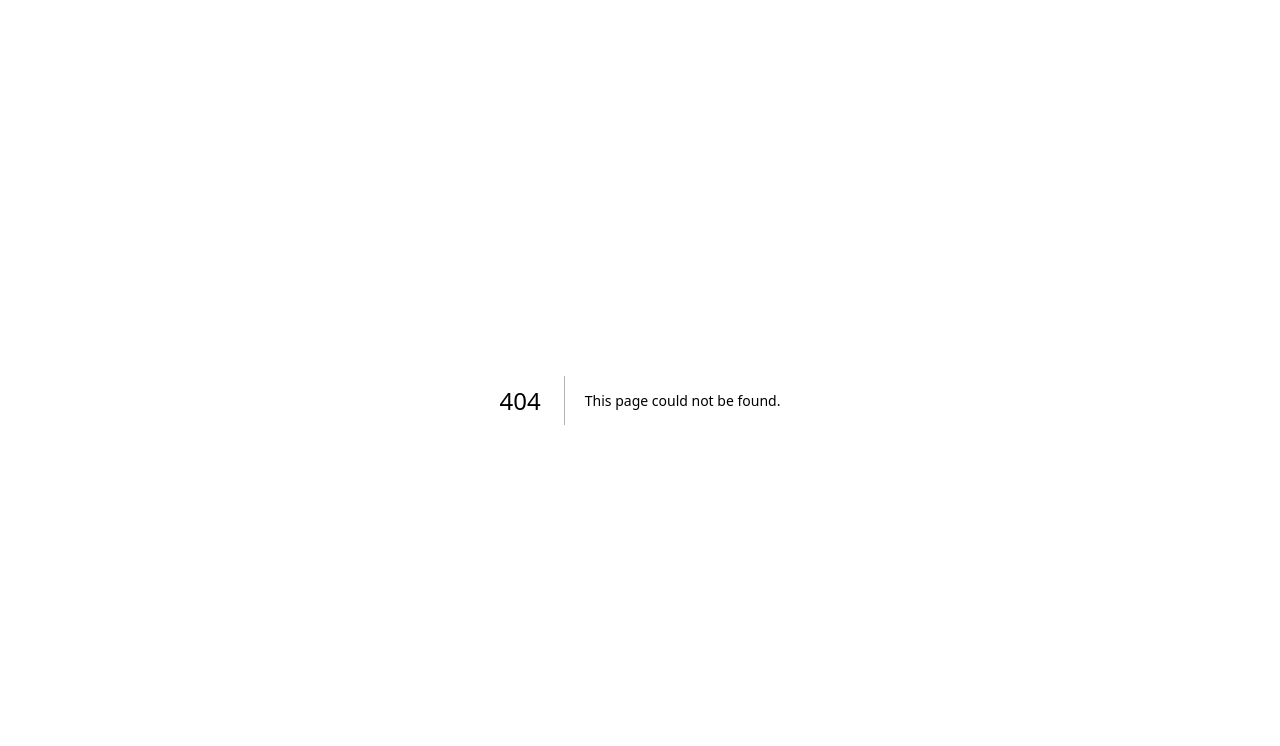
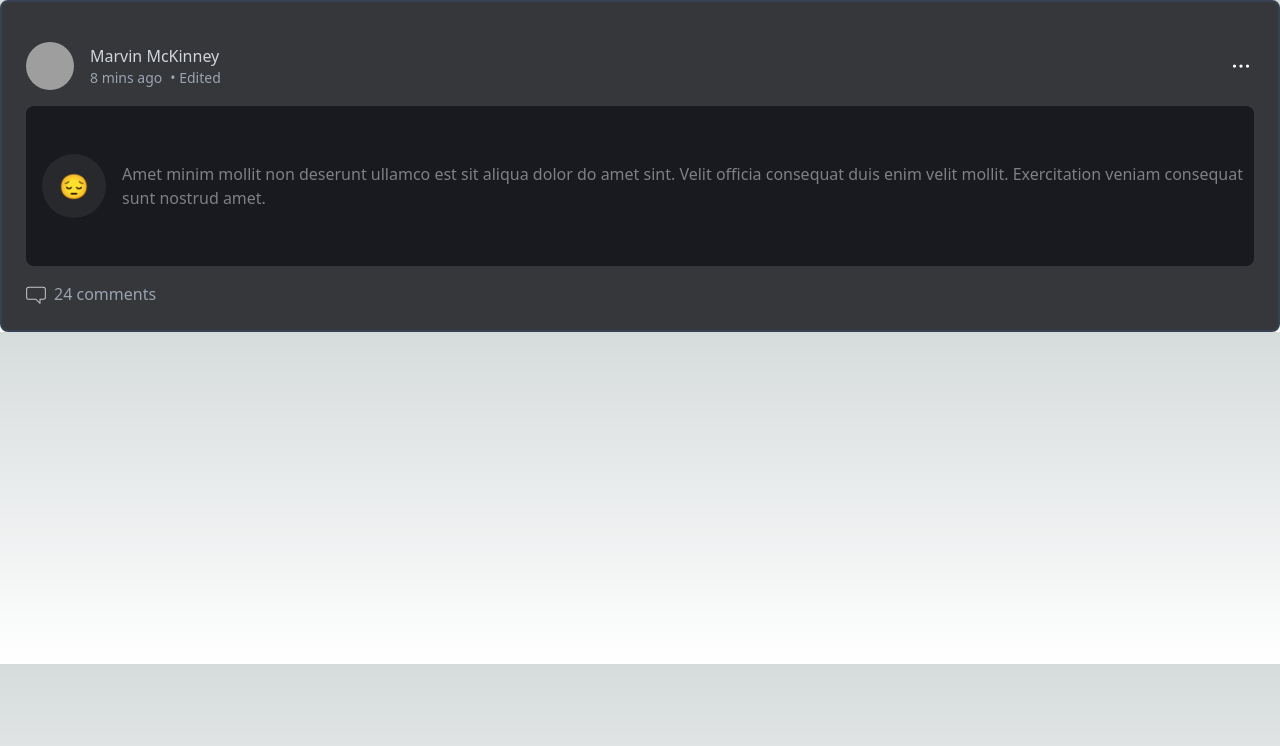
Before and after one commit to ankit64jangir/ideal-winner, a Next.js app: page /home in a window 1280 px wide. Before the commit this address had no page. Shown: the top 746 px of the page. Built offline with nearby package versions, Linux system fonts and the light colour scheme; grey boxes are pictures that could not be loaded.

Commit message:
feat: Post card UI

```diff
--- a/next.config.js
+++ b/next.config.js
@@ -1,6 +1,9 @@
 /** @type {import('next').NextConfig} */
 const nextConfig = {
   reactStrictMode: true,
-}
+  images: {
+    domains: ["images.pexels.com"],
+  },
+};
 
-module.exports = nextConfig
+module.exports = nextConfig;
--- /dev/null
+++ b/src/components/Post/PostCard.tsx
@@ -0,0 +1,65 @@
+import { CommentIcon, MenuIcon } from "@/icons";
+import Image from "next/image";
+import React from "react";
+
+type PostCardTypes = {
+  name: string;
+  profilePic: string;
+  postMessage: string;
+  comments: number;
+  emoji: string;
+  postTime: string;
+  isEdited: boolean;
+};
+
+function PostCard({
+  name,
+  profilePic,
+  postMessage,
+  comments,
+  emoji,
+  postTime,
+  isEdited,
+}: PostCardTypes) {
+  return (
+    <div className="flex flex-col items-center justify-center">
+      <div className="w-full bg-[#35373B] border-2 border-gray-700 rounded-lg p-6">
+        <div className="flex items-center justify-between mt-4">
+          <div className="flex items-center">
+            <Image
+              src={profilePic}
+              alt="Profile"
+              className="w-12 h-12 rounded-full mr-4"
+              width={44}
+              height={44}
+            />
+            <div>
+              <p className="text-gray-300 text-base">{name}</p>
+              <div className="flex items-center">
+                <p className="text-gray-400 text-sm">{postTime}</p>
+                {isEdited && (
+                  <p className="text-gray-400 text-sm ml-2">• Edited</p>
+                )}
+              </div>
+            </div>
+          </div>
+          <MenuIcon color="white" size={26} />
+        </div>
+
+        <div className="bg-[#191920] h-40 flex items-center rounded-lg mt-4">
+          <div className="w-16 h-16 bg-[#27292D] text-2xl rounded-full flex items-center justify-center m-4">
+            {emoji}
+          </div>
+          <p className="text-[#7F8084] text-base flex-1">{postMessage}</p>
+        </div>
+
+        <div className="flex items-center mt-4">
+          <CommentIcon />
+          <p className="text-gray-400 text-base ml-2">{`${comments} comments`}</p>
+        </div>
+      </div>
+    </div>
+  );
+}
+
+export default PostCard;
--- a/src/icons.tsx
+++ b/src/icons.tsx
@@ -1,3 +1,8 @@
+type IconProps = {
+  size?: number;
+  color?: string;
+};
+
 export const EyeIcon = () => {
   return (
     <svg
@@ -40,3 +45,36 @@ export const CrossEyeIcon = () => {
     </svg>
   );
 };
+
+export const MenuIcon = ({ color, size }: IconProps) => {
+  return (
+    <svg
+      xmlns="http://www.w3.org/2000/svg"
+      fill="none"
+      viewBox="0 0 24 24"
+      strokeWidth={1.5}
+      stroke={color}
+      width={size}
+      height={size}
+    >
+      <path
+        strokeLinecap="round"
+        strokeLinejoin="round"
+        d="M6.75 12a.75.75 0 11-1.5 0 .75.75 0 011.5 0zM12.75 12a.75.75 0 11-1.5 0 .75.75 0 011.5 0zM18.75 12a.75.75 0 11-1.5 0 .75.75 0 011.5 0z"
+      />
+    </svg>
+  );
+};
+
+export const CommentIcon = ({ color, size }: IconProps) => {
+  return (
+    <svg width={20} height={20} viewBox="0 0 20 20">
+      <path
+        fillRule="evenodd"
+        clipRule="evenodd"
+        d="M17.333 3.833H2.667a1.5 1.5 0 0 0-1.5 1.5v8a1.5 1.5 0 0 0 1.5 1.5H10a.5.5 0 0 1 .354.147l3.146 3.146v-2.793a.5.5 0 0 1 .5-.5h3.333a1.5 1.5 0 0 0 1.5-1.5v-8a1.5 1.5 0 0 0-1.5-1.5Zm-14.666-1h14.666a2.5 2.5 0 0 1 2.5 2.5v8a2.5 2.5 0 0 1-2.5 2.5H14.5v3.5a.5.5 0 0 1-.854.354l-3.853-3.854H2.667a2.5 2.5 0 0 1-2.5-2.5v-8a2.5 2.5 0 0 1 2.5-2.5Z"
+        fill="#C5C7CA"
+      />
+    </svg>
+  );
+};
--- /dev/null
+++ b/src/pages/home.tsx
@@ -0,0 +1,20 @@
+import PostCard from "@/components/Post/PostCard";
+import React from "react";
+
+function home() {
+  return (
+    <div>
+      <PostCard
+        name="Marvin McKinney"
+        profilePic="https://images.pexels.com/photos/91227/pexels-photo-91227.jpeg?auto=compress&cs=tinysrgb&w=1260&h=750&dpr=1"
+        postTime="8 mins ago"
+        emoji="😔"
+        postMessage="Amet minim mollit non deserunt ullamco est sit aliqua dolor do amet sint. Velit officia consequat duis enim velit mollit. Exercitation veniam consequat sunt nostrud amet."
+        comments={24}
+        isEdited={true}
+      />
+    </div>
+  );
+}
+
+export default home;
--- a/src/pages/index.tsx
+++ b/src/pages/index.tsx
@@ -1,7 +1,9 @@
 import Button from "@/components/core/Button";
 import Input from "@/components/core/Input";
+import { useRouter } from "next/router";
 
 const Home = () => {
+  const router = useRouter();
   return (
     <div className="bg-primaryBG flex items-center flex-col w-screen h-screen">
       <div className="bg-gradient-to-r from-[#969696] to-[#343434] w-[463px] h-[420px] p-[2px] rounded-lg">
@@ -19,7 +21,13 @@ const Home = () => {
             rightText="Forgot password?"
             type="password"
           />
-          <Button text="Login now" onClick={() => {}} className="mt-2" />
+          <Button
+            text="Login now"
+            onClick={() => {
+              router.push("/home", undefined, { shallow: true });
+            }}
+            className="mt-2"
+          />
           <p className="mt-2 self-start text-[#7F8084] text-sm cursor-pointer">
             Not registered yet?{" "}
             <span className="text-[#C5C7CA] font-bold">Register →</span>
```
